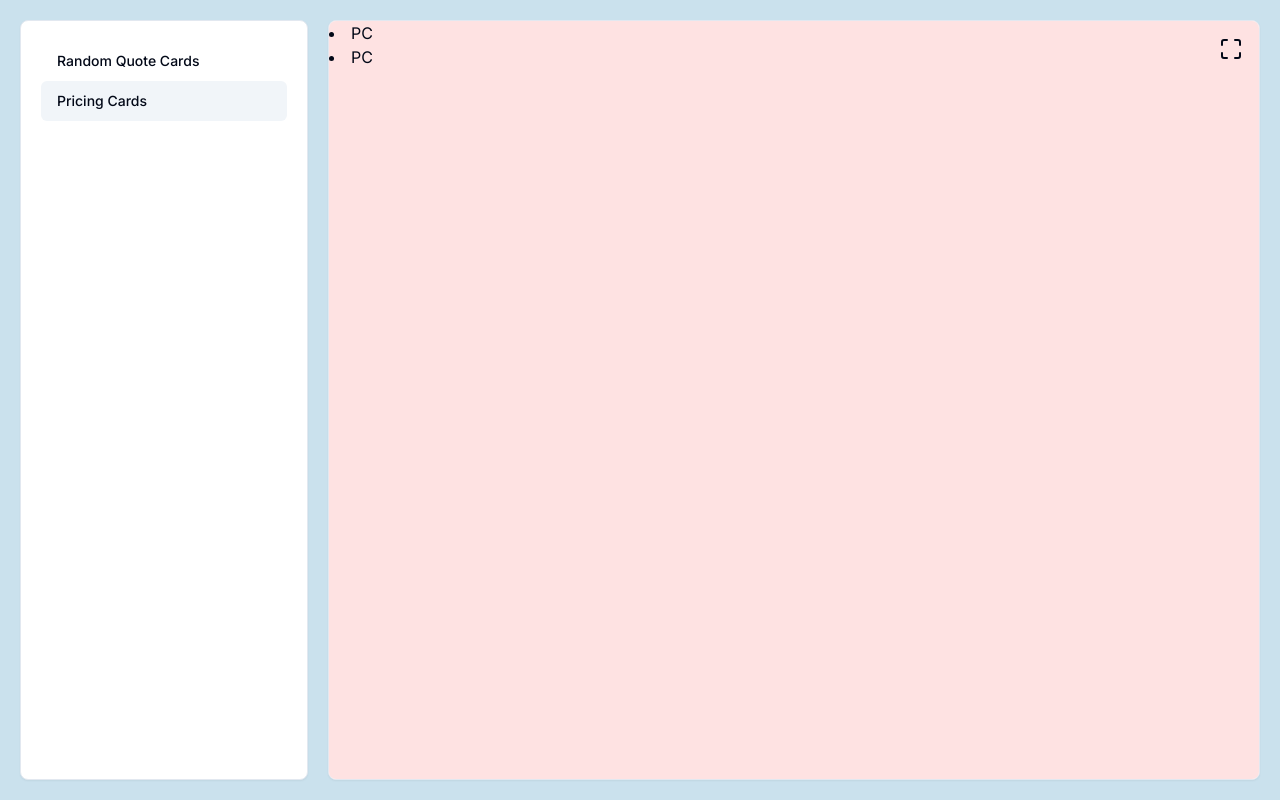
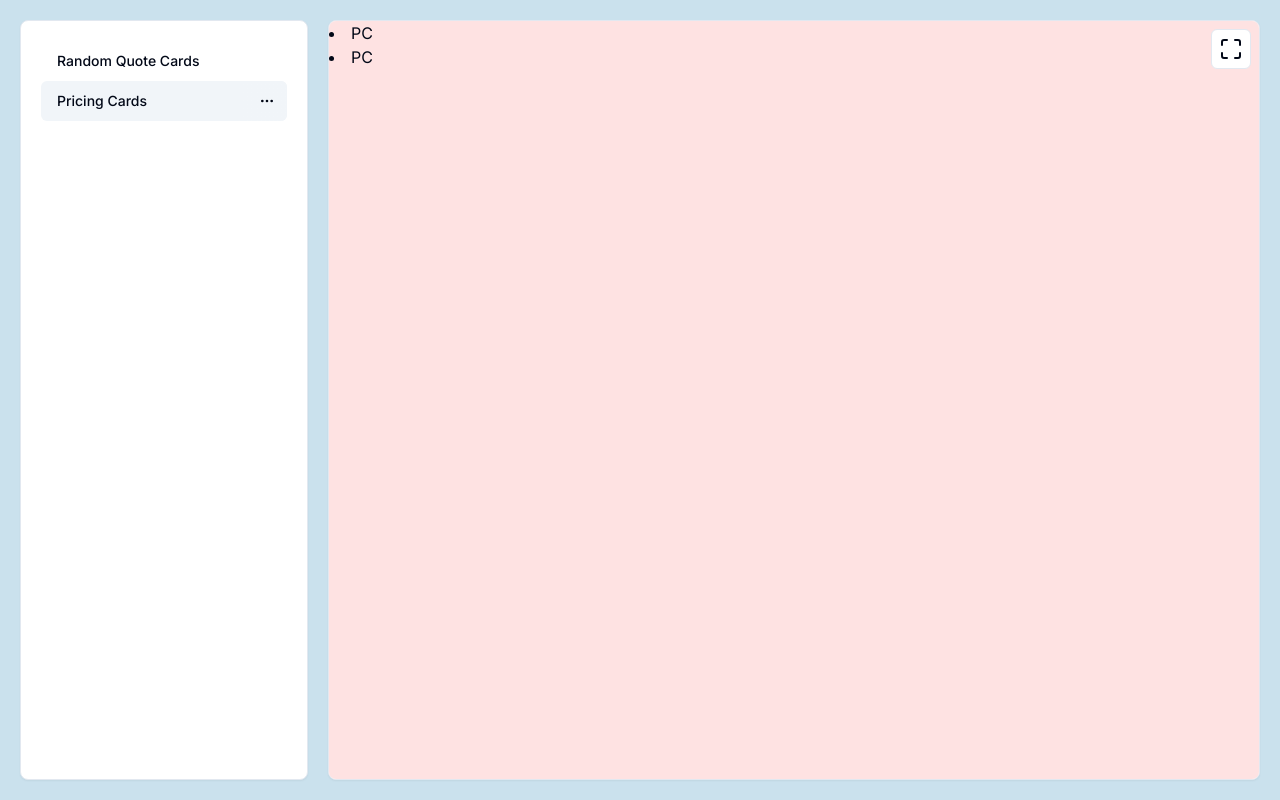
Before and after one commit to GanatraJay2000/Frontend-Showcase, a Next.js app: page /pricing-cards in a window 1280 px wide. Built offline with nearby package versions, Linux system fonts and the light colour scheme.

Commit message:
added popover and tooltip, popover position bug pending

```diff
--- a/package.json
+++ b/package.json
@@ -9,9 +9,11 @@
     "lint": "next lint"
   },
   "dependencies": {
+    "@radix-ui/react-popover": "^1.1.1",
     "@radix-ui/react-scroll-area": "^1.1.0",
     "@radix-ui/react-separator": "^1.1.0",
     "@radix-ui/react-slot": "^1.1.0",
+    "@radix-ui/react-tooltip": "^1.1.2",
     "axios": "^1.7.2",
     "class-variance-authority": "^0.7.0",
     "clsx": "^2.1.1",
--- a/src/components/PageLayout.tsx
+++ b/src/components/PageLayout.tsx
@@ -24,7 +24,7 @@ function PageLayout({
 
         <Button
           size="icon"
-          variant="ghost"
+          variant="outline"
           className="absolute right-2 top-2 z-10"
         >
           <Link href={"/full-screen/" + slug}>
--- a/src/components/Sidebar.tsx
+++ b/src/components/Sidebar.tsx
@@ -1,11 +1,23 @@
-import { PanelLeft } from "lucide-react";
+import { Ellipsis } from "lucide-react";
 import Link from "next/link";
 import React from "react";
 import { Button } from "./ui/button";
 import { cn } from "@/lib/utils";
-import { itemMap } from "@/lib/itemMap";
+import { itemMap, ItemType } from "@/lib/itemMap";
 import { usePathname } from "next/navigation";
-import { ScrollArea } from "./ui/scroll-area";
+import {
+  Tooltip,
+  TooltipContent,
+  TooltipProvider,
+  TooltipTrigger,
+} from "@/components/ui/tooltip";
+
+import {
+  Popover,
+  PopoverContent,
+  PopoverTrigger,
+} from "@/components/ui/popover";
+import { inter } from "@/lib/fonts";
 
 function Sidebar({ className }: { className?: string }) {
   const items = Object.values(itemMap ?? {});
@@ -15,29 +27,74 @@ function Sidebar({ className }: { className?: string }) {
   return (
     <div
       className={cn(
-        "my-5 ml-5 p-5 bg-white rounded-lg shadow-sm border",
+        "my-5 ml-5 p-5 bg-white rounded-lg shadow-sm border w-full",
         className
       )}
     >
-      <ScrollArea>
+      <div>
         {items.map((item) => (
-          <Button
-            asChild
-            variant="ghost"
+          <SidebarItem
             key={item.slug}
-            className={cn(
-              "py-2 w-full justify-start",
-              current?.slug === item.slug ? "bg-secondary" : ""
-            )}
-          >
-            <Link className="" href={item.slug}>
-              {item.title}
-            </Link>
-          </Button>
+            item={item}
+            current={current?.slug === item.slug}
+          />
         ))}
-      </ScrollArea>
+      </div>
     </div>
   );
 }
 
+function SidebarItem({ item, current }: { item: ItemType; current: Boolean }) {
+  return (
+    <Button
+      variant="ghost"
+      key={item.slug}
+      className={cn(
+        "p-0 !w-full justify-start overflow-hidden relative group",
+        current ? " bg-secondary " : ""
+      )}
+    >
+      <div
+        className={cn(
+          "pointer-events-none absolute top-0 left-0 w-full h-full bg-gradient-to-l to-transparent to-30% via-transparent via-10% from-white z-10 from-5% group-hover:from-accent group-hover:from-15% group-hover:via-20%",
+          current ? "from-secondary from-15% via-20%" : ""
+        )}
+      >
+        <Popover>
+          <TooltipProvider>
+            <Tooltip>
+              <PopoverTrigger asChild className="absolute">
+                <TooltipTrigger asChild>
+                  <Ellipsis
+                    className={cn(
+                      "px-1 h-10 py-3 pointer-events-auto hidden group-hover:block absolute right-2 top-1/2 -translate-y-1/2",
+                      current ? "block" : ""
+                    )}
+                  />
+                </TooltipTrigger>
+              </PopoverTrigger>
+
+              <TooltipContent className="bg-black text-white">
+                <p>Options</p>
+              </TooltipContent>
+            </Tooltip>
+          </TooltipProvider>
+
+          <PopoverContent
+            className={`absolute left-0 w-max py-2 px-4 text-sm ${inter.className}`}
+          >
+            <Link href={`/full-screen/${item.slug}`}>Full Screen</Link>
+          </PopoverContent>
+        </Popover>
+      </div>
+      <Link
+        className="w-full text-left h-full flex items-center px-4 py-2"
+        href={item.slug}
+      >
+        {item.title}
+      </Link>
+    </Button>
+  );
+}
+
 export default Sidebar;
--- /dev/null
+++ b/src/components/ui/popover.tsx
@@ -0,0 +1,29 @@
+import * as React from "react"
+import * as PopoverPrimitive from "@radix-ui/react-popover"
+
+import { cn } from "@/lib/utils"
+
+const Popover = PopoverPrimitive.Root
+
+const PopoverTrigger = PopoverPrimitive.Trigger
+
+const PopoverContent = React.forwardRef<
+  React.ElementRef<typeof PopoverPrimitive.Content>,
+  React.ComponentPropsWithoutRef<typeof PopoverPrimitive.Content>
+>(({ className, align = "center", sideOffset = 4, ...props }, ref) => (
+  <PopoverPrimitive.Portal>
+    <PopoverPrimitive.Content
+      ref={ref}
+      align={align}
+      sideOffset={sideOffset}
+      className={cn(
+        "z-50 w-72 rounded-md border bg-popover p-4 text-popover-foreground shadow-md outline-none data-[state=open]:animate-in data-[state=closed]:animate-out data-[state=closed]:fade-out-0 data-[state=open]:fade-in-0 data-[state=closed]:zoom-out-95 data-[state=open]:zoom-in-95 data-[side=bottom]:slide-in-from-top-2 data-[side=left]:slide-in-from-right-2 data-[side=right]:slide-in-from-left-2 data-[side=top]:slide-in-from-bottom-2",
+        className
+      )}
+      {...props}
+    />
+  </PopoverPrimitive.Portal>
+))
+PopoverContent.displayName = PopoverPrimitive.Content.displayName
+
+export { Popover, PopoverTrigger, PopoverContent }
--- /dev/null
+++ b/src/components/ui/tooltip.tsx
@@ -0,0 +1,28 @@
+import * as React from "react"
+import * as TooltipPrimitive from "@radix-ui/react-tooltip"
+
+import { cn } from "@/lib/utils"
+
+const TooltipProvider = TooltipPrimitive.Provider
+
+const Tooltip = TooltipPrimitive.Root
+
+const TooltipTrigger = TooltipPrimitive.Trigger
+
+const TooltipContent = React.forwardRef<
+  React.ElementRef<typeof TooltipPrimitive.Content>,
+  React.ComponentPropsWithoutRef<typeof TooltipPrimitive.Content>
+>(({ className, sideOffset = 4, ...props }, ref) => (
+  <TooltipPrimitive.Content
+    ref={ref}
+    sideOffset={sideOffset}
+    className={cn(
+      "z-50 overflow-hidden rounded-md border bg-popover px-3 py-1.5 text-sm text-popover-foreground shadow-md animate-in fade-in-0 zoom-in-95 data-[state=closed]:animate-out data-[state=closed]:fade-out-0 data-[state=closed]:zoom-out-95 data-[side=bottom]:slide-in-from-top-2 data-[side=left]:slide-in-from-right-2 data-[side=right]:slide-in-from-left-2 data-[side=top]:slide-in-from-bottom-2",
+      className
+    )}
+    {...props}
+  />
+))
+TooltipContent.displayName = TooltipPrimitive.Content.displayName
+
+export { Tooltip, TooltipTrigger, TooltipContent, TooltipProvider }
--- a/src/lib/itemMap.tsx
+++ b/src/lib/itemMap.tsx
@@ -21,3 +21,5 @@ export const itemMap: IMap = {
     slug: "pricing-cards",
   },
 };
+
+export type ItemType = (typeof itemMap)[keyof typeof itemMap];
```
Also changed, not shown: src/components/ui/scroll-area.tsx (+8 -8 lines), 1 other file (tests, documents, lock files or other folders).
